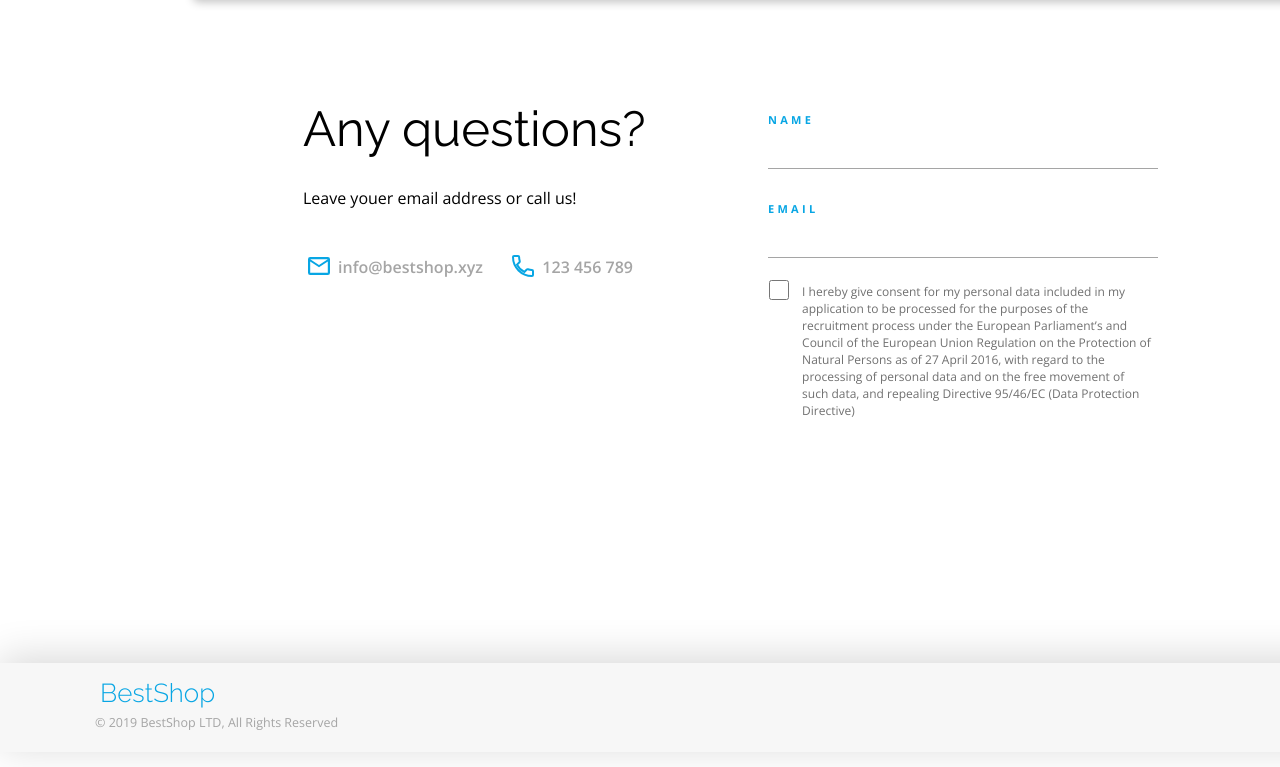
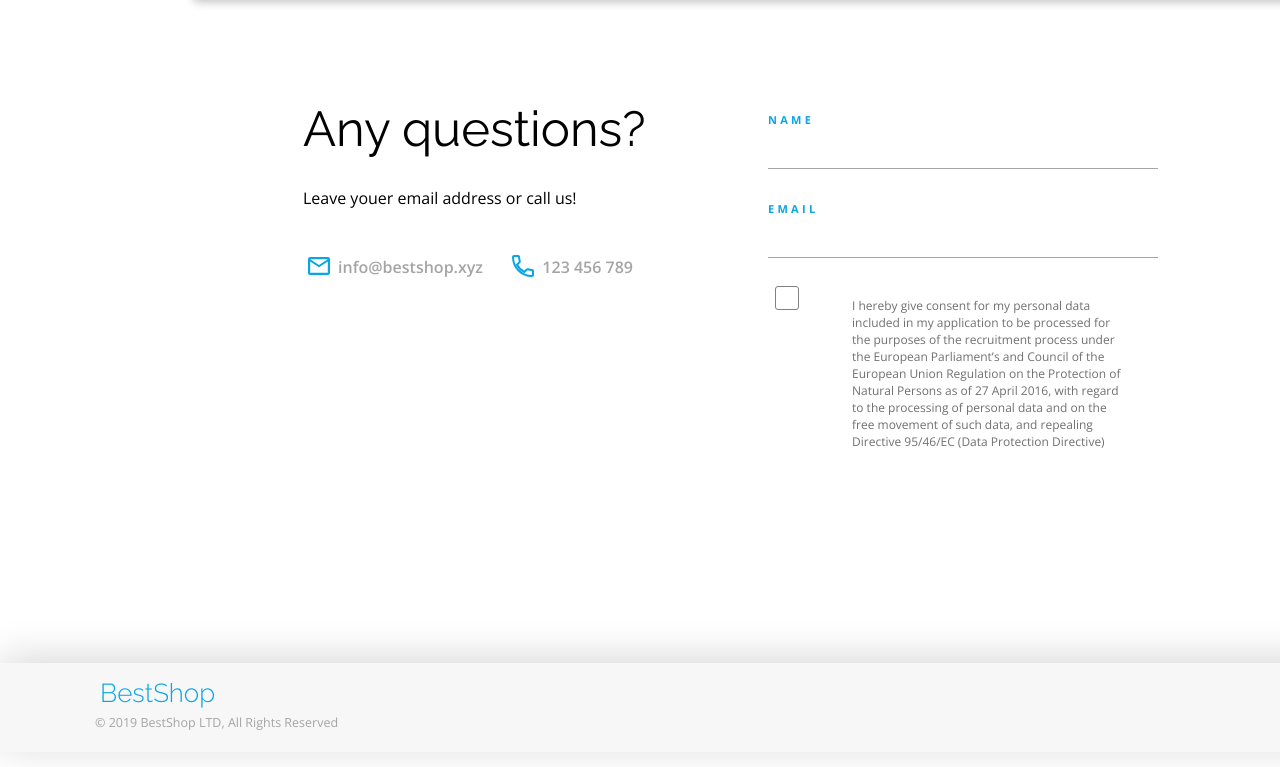
Before and after one commit to KrisRafael/Workshop-1, a plain HTML site: page assets/index.html in a window 1280 px wide. Shown: the part 2627-3394 px from the top of the page. Drawn offline with nearby package versions, Linux system fonts and the light colour scheme.

Commit message:
small changes

```diff
--- a/assets/css/style.css
+++ b/assets/css/style.css
@@ -548,19 +548,25 @@ input[type=text]{
     letter-spacing: 3.28px;
 } /*---------------Label and Input ------------------*/
 /*---------------Text in container 2 ------------------*/
-input[type=checkbox]{
+input[type="checkbox"] {
+    appearance: none;
+    flex-shrink: 0;
     display: inline-block;
-    width: 1.5em;
-    height: 1.5em;
-    border: 2px solid dodgerblue;
-    background: white;
-    border-radius: 5px;
-    position: relative;
-    transform:  translate(17px)translateY(-65px);
+    width: 24px;
+    height: 24px;
+    border: 1px solid gray;
+    border-radius: 3px;
+}
+input[type="checkbox"]:checked{
+    background-image: url(Checkmark.svg);
+    background-repeat: no-repeat;
+    background-position: center;
+
 }
 label[for=souhlas]{
-    display: inline-block;
+    display: flex;
     color: #707070;
+    align-items: baseline;
     width: 350px;
     height: 30px;
     font-size: 5px;
@@ -569,7 +575,6 @@ label[for=souhlas]{
     letter-spacing: 0px;
     transform:  translate(23px)translateY(50px);
     background: #FFFFFF 0% 0% no-repeat padding-box;
-
 }
 
 /*--------------------------Footer---------------------------------------*/
--- a/assets/index.html
+++ b/assets/index.html
@@ -143,8 +143,9 @@
                 </div>
             </div>  <!------- div container-formfiend ------->
             <div class="text-container2">
-                <input type="checkbox"name="souhlas" ID="souhlas">
-                    <label for="souhlas">I hereby give consent for my personal data included in my application to be processed for the purposes of the recruitment process under the European Parliament’s and Council of the European Union Regulation on the Protection of Natural Persons as of 27 April 2016, with regard to the processing of personal data and on the free movement of such data, and repealing Directive 95/46/EC (Data Protection Directive)
+
+                    <label for="souhlas"><input type="checkbox"name="souhlas" ID="souhlas">
+                        I hereby give consent for my personal data included in my application to be processed for the purposes of the recruitment process under the European Parliament’s and Council of the European Union Regulation on the Protection of Natural Persons as of 27 April 2016, with regard to the processing of personal data and on the free movement of such data, and repealing Directive 95/46/EC (Data Protection Directive)
                     </label>
 
             </div> <!--------text-container2------->
```
Also changed, not shown: assets/css/Checkmark.svg (added).
